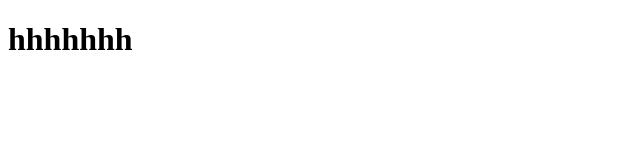
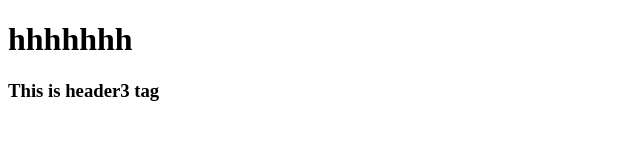
Before and after one commit to babulislam/my-first-frepo, a plain HTML site: page index.html in a window 1280 px wide. Shown: the whole page, without its empty margins (0-640 px from the left). Drawn offline with Linux system fonts and the light colour scheme.

Commit message:
header added

```diff
--- a/index.html
+++ b/index.html
@@ -8,5 +8,6 @@
 </head>
 <body>
   <h1>hhhhhhh</h1>
+  <h3>This is header3 tag</h3>
 </body>
 </html>
```
